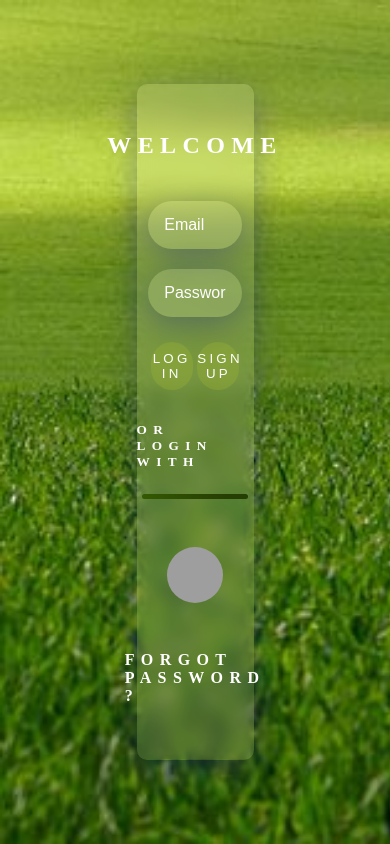
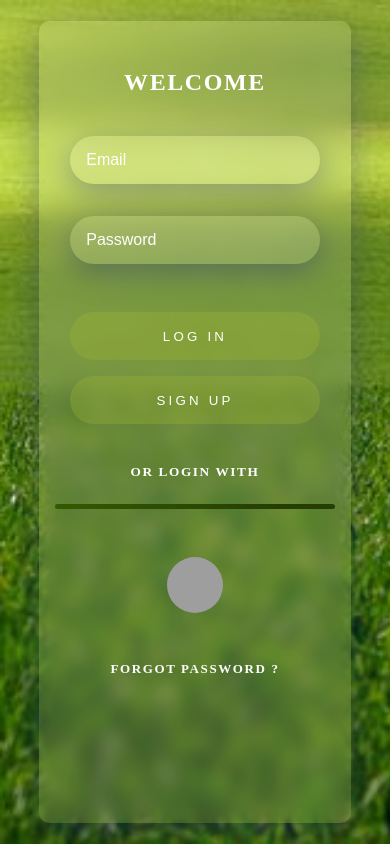
Before and after one commit to Archivaldi/account-test, a React (Create React App) app in the folder clientApp/: page / in a window 390 px wide. Built offline with nearby package versions, Linux system fonts and the light colour scheme; grey boxes are pictures that could not be loaded.

Commit message:
responsivness

```diff
--- a/clientApp/src/components/Button.jsx
+++ b/clientApp/src/components/Button.jsx
@@ -2,7 +2,7 @@ import styled from "styled-components";
 
 const Button = ({content}) => {
     return (
-        <StyledButton>{content}</StyledButton>
+        <StyledButton className="btn" >{content}</StyledButton>
     )
 };
 
--- a/clientApp/src/components/Input.jsx
+++ b/clientApp/src/components/Input.jsx
@@ -18,6 +18,7 @@ const StyledInput = styled.input`
     color: white;
     font-size: 1rem;
     font-weight: bold;
+    margin-bottom: 1rem;
     &:focus {
         display: inline-block;
         box-shadow: 0 0 0 0.2rem #b9abe0;
--- a/clientApp/src/pages/Login.jsx
+++ b/clientApp/src/pages/Login.jsx
@@ -69,7 +69,7 @@ const Login = (props) => {
                 <Input type="text" placeholder="Email" />
                 <Input type="password" placeholder="Password" />
             </InputContainer>
-            <ButtonContainer>
+            <ButtonContainer className="buttonContainer">
                 <Button content={"Log In"} />
                 <Button content={"Sign Up"} />
             </ButtonContainer>
--- a/clientApp/src/styles/Containers.js
+++ b/clientApp/src/styles/Containers.js
@@ -13,6 +13,90 @@ export const MainContainer = styled.div`
     color: #ffffff;
     text-transform: uppercase;
     letter-spacing: 0.4rem;
+
+    @media only screen and (max-width: 320px) {
+        width: 80vw;
+        height: 95vh;
+        letter-spacing: 0.1rem;
+
+        .buttonContainer {
+            flex-direction: column;
+        };
+
+        .btn {
+            width: 100%;
+            margin: 0.5rem;
+        }
+
+        hr {
+            margin-bottom: 0.3rem;
+        }
+
+        h4 {
+            font-size: small;
+        }
+    }
+
+    @media only screen and (min-width: 321px) {
+        width: 80vw;
+        height: 95vh;
+        letter-spacing: 0.1rem;
+
+        .buttonContainer {
+            flex-direction: column;
+        };
+
+        .btn {
+            width: 100%;
+            margin: 0.5rem;
+        }
+
+        h4 {
+            font-size: small;
+        }
+    }
+
+    @media only screen and (min-width: 411px) {
+        width: 80vw;
+        height: 90vh;
+
+        .buttonContainer {
+            flex-direction: column;
+        };
+
+        .btn {
+            width: 100%;
+            margin: 0.5rem;
+        }
+    }
+
+    @media only screen and (min-width: 470px) {
+        width: 80vw;
+        height: 95vh;
+
+        .buttonContainer {
+            flex-direction: row;
+        };
+
+        .btn {
+            width: 45%;
+        }
+    }
+
+    @media only screen and (min-width: 611px) {
+        width: 60vw;
+        height: 90vh;
+    }
+
+    @media only screen and (min-width: 860px) {
+        width: 50vw;
+        height: 90vh;
+    }
+
+    @media only screen and (min-width: 1024px) {
+        width: 30vw;
+        height: 80vh;
+    }
 `;
 
 export const InputContainer = styled.div`
--- a/clientApp/src/styles/Helpers.js
+++ b/clientApp/src/styles/Helpers.js
@@ -1,8 +1,7 @@
 import styled from "styled-components";
 
 export const LoginWith = styled.h5`
-    cursor: pointer;
-
+    cursor: default;
 `;
 
 export const Hr = styled.hr`
@@ -21,4 +20,5 @@ export const WelcomeText = styled.h2`
 export const ForgotPassword = styled.h4`
     cursor: pointer;
     text-transform: uppercase;
+    margin-bottom: 1rem;
 `;
```
